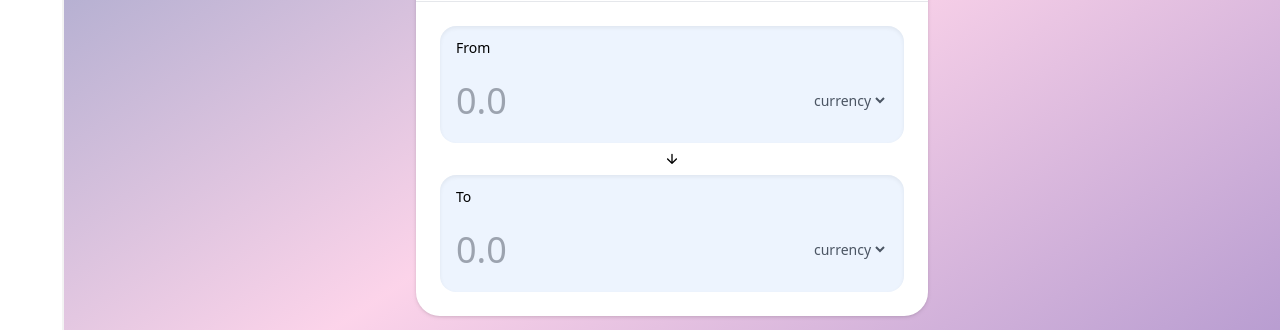
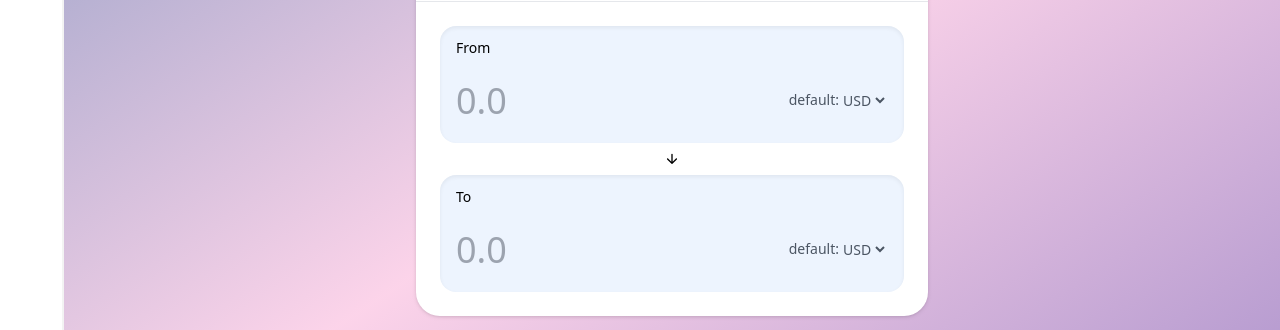
Before and after one commit to fr1j0/wallet, a React (Create React App) app: page /exchange in a window 1280 px wide. Shown: the part 294-624 px from the top of the page. Built offline with nearby package versions, Linux system fonts and the light colour scheme; data requests are answered from the project's data file.

Commit message:
Currency select extracted as component

```diff
--- a/db.json
+++ b/db.json
@@ -31,6 +31,6 @@
     }
   ],
   "config": {
-    "defaultCurrency": "EUR"
+    "defaultCurrency": "USD"
   }
 }
--- a/src/App.tsx
+++ b/src/App.tsx
@@ -3,20 +3,16 @@ import { BrowserRouter as Router } from "react-router-dom";
 import Header from "./components/header";
 import RouteContent from "./components/routeContent";
 import Sidebar from "./components/sidebar";
-import { set as setCurrencies } from "./reducers/currencyReducer";
+import { fetchConfig } from "./reducers/configReducer";
+import { fetchCurrencies } from "./reducers/currencyReducer";
 import { useAppDispatch } from "./store";
 
 function App() {
   const dispatch = useAppDispatch();
 
   useEffect(() => {
-    const fetchCurrencies = async () => {
-      const res = await fetch("http://localhost:4000/currency");
-      const fetchedCurrencies = await res.json();
-
-      dispatch(setCurrencies(fetchedCurrencies));
-    };
-    fetchCurrencies();
+    dispatch(fetchConfig());
+    dispatch(fetchCurrencies());
   }, []);
 
   return (
--- /dev/null
+++ b/src/components/currencySelect/currencySelect.tsx
@@ -0,0 +1,46 @@
+import React, { SyntheticEvent, useEffect, useState } from "react";
+import { useSelector } from "react-redux";
+import { selectConfig } from "../../reducers/configReducer";
+import { selectCurrencies } from "../../reducers/currencyReducer";
+
+type Props = {
+  onChange: (currency: string) => void;
+};
+
+const CurrencySelect = ({ onChange }: Props) => {
+  const config = useSelector(selectConfig);
+  const currencies = useSelector(selectCurrencies);
+  const [defaultCurrency, setDefaultCurrency] = useState("");
+
+  useEffect(() => {
+    if (config.defaultCurrency) {
+      setDefaultCurrency(config.defaultCurrency);
+    }
+  }, [config]);
+
+  const handleOnchange = (e: SyntheticEvent<HTMLSelectElement, Event>) => {
+    const currency = (e.target as HTMLSelectElement).value;
+    onChange(currency);
+    setDefaultCurrency(currency);
+  };
+
+  return (
+    <span className="flex items-center">
+      <span className="text-sm font-normal">default:</span>
+      <select
+        name="currency"
+        className="text-sm bg-transparent focus:outline-none"
+        value={defaultCurrency}
+        onChange={handleOnchange}
+      >
+        {currencies.map((currency, index) => (
+          <option key={index} value={currency.id}>
+            {currency.id}
+          </option>
+        ))}
+      </select>
+    </span>
+  );
+};
+
+export default CurrencySelect;
--- /dev/null
+++ b/src/components/currencySelect/index.ts
@@ -0,0 +1,3 @@
+import CurrencySelect from "./currencySelect";
+
+export default CurrencySelect;
--- a/src/components/dashboard/dashboard.tsx
+++ b/src/components/dashboard/dashboard.tsx
@@ -1,35 +1,20 @@
-import React, { SyntheticEvent, useEffect, useState } from "react";
+import React, { useEffect } from "react";
 import { useDispatch, useSelector } from "react-redux";
 import { fetchAccounts, selectAccounts } from "../../reducers/accountsReducer";
-import {
-  fetchConfig,
-  selectConfig,
-  updateConfig,
-} from "../../reducers/configReducer";
-import { RootState } from "../../reducers/rootReducer";
+import { updateConfig } from "../../reducers/configReducer";
+import CurrencySelect from "../currencySelect";
 import Pod from "../pod";
 
 const Dashboard = () => {
   const dispatch = useDispatch();
-  const [defaultCurrency, setDefaultCurrency] = useState("");
   const accounts = useSelector(selectAccounts);
-  const config = useSelector(selectConfig);
-  const currencies = useSelector((state: RootState) => state.currencies.value);
 
   useEffect(() => {
-    setDefaultCurrency(config.defaultCurrency);
-  }, [config.defaultCurrency]);
-
-  useEffect(() => {
-    dispatch(fetchConfig());
     dispatch(fetchAccounts());
   }, []);
 
-  const handleDefaultCurrencyChange = (
-    e: SyntheticEvent<HTMLSelectElement, Event>
-  ) => {
-    const newDefaultCurrency = (e.target as HTMLSelectElement).value;
-    dispatch(updateConfig({ defaultCurrency: newDefaultCurrency }));
+  const handleCurrencyChange = (currency: string) => {
+    dispatch(updateConfig({ defaultCurrency: currency }));
   };
 
   return (
@@ -44,21 +29,7 @@ const Dashboard = () => {
             placeholder="0.0"
             // value={totalBalance}
           />
-          <span className="flex items-center">
-            <span className="text-sm font-normal">default:</span>
-            <select
-              name="currency"
-              className="text-sm bg-transparent focus:outline-none"
-              value={defaultCurrency}
-              onChange={handleDefaultCurrencyChange}
-            >
-              {currencies.map((currency, index) => (
-                <option key={index} value={currency.id}>
-                  {currency.id}
-                </option>
-              ))}
-            </select>
-          </span>
+          <CurrencySelect onChange={handleCurrencyChange} />
         </div>
       </div>
       <div className="w-full flex justify-center my-4"></div>
--- a/src/components/deposit/deposit.tsx
+++ b/src/components/deposit/deposit.tsx
@@ -1,7 +1,13 @@
 import React from "react";
+import CurrencySelect from "../currencySelect";
 import Pod from "../pod";
 
 const Deposit = () => {
+  const handleCurrencyChange = (currency: string) => {
+    console.log("currenct", currency);
+    // dispatch(updateConfig({ defaultCurrency: currency }));
+  };
+
   return (
     <Pod title="Deposit" description="Select currency and payment method">
       <div className="w-full rounded-2xl py-3 px-4 bg-blue-100 bg-opacity-50 shadow-innerpod">
@@ -9,23 +15,10 @@ const Deposit = () => {
         <div className="w-full text-4xl font-bold text-gray-600 flex justify-between">
           <input
             type="number"
-            min="1"
-            max="100000"
             className="appearance-none bg-transparent border-none shadow-none w-4/5 py-2 pr-3 text-gray-700 leading-tight focus:outline-none"
             placeholder="0.0"
           />
-          <select
-            name="currency"
-            className="text-sm bg-transparent focus:outline-none"
-          >
-            <option value="" disabled selected>
-              currency
-            </option>
-            <option value="eur">EUR</option>
-            <option value="usd">USD</option>
-            <option value="aed">AED</option>
-            <option value="chf">CHF</option>
-          </select>
+          <CurrencySelect onChange={handleCurrencyChange} />
         </div>
       </div>
       <button className="w-full mt-6 bg-purple-700 text-sm text-white p-4 rounded-2xl font-semibold">
--- a/src/components/exchange/exchange.tsx
+++ b/src/components/exchange/exchange.tsx
@@ -1,8 +1,17 @@
 import React from "react";
 import Pod from "../pod";
 import { ReactComponent as ArrowIcon } from "../../assets/icon-arrow.svg";
+import CurrencySelect from "../currencySelect";
 
 const Exchange = () => {
+  const handleCurrencyChangeFrom = (currency: string) => {
+    // dispatch(updateConfig({ defaultCurrency: currency }));
+  };
+
+  const handleCurrencyChangeTo = (currency: string) => {
+    // dispatch(updateConfig({ defaultCurrency: currency }));
+  };
+
   return (
     <Pod title="Exchange" description="Trade currencies">
       <div className="w-full rounded-2xl py-3 px-4 bg-blue-100 bg-opacity-50 shadow-innerpod">
@@ -13,18 +22,7 @@ const Exchange = () => {
             className="appearance-none bg-transparent border-none shadow-none w-4/5 py-2 pr-3 text-gray-700 leading-tight focus:outline-none"
             placeholder="0.0"
           />
-          <select
-            name="currency"
-            className="text-sm bg-transparent focus:outline-none"
-          >
-            <option value="" disabled selected>
-              currency
-            </option>
-            <option value="eur">EUR</option>
-            <option value="usd">USD</option>
-            <option value="aed">AED</option>
-            <option value="chf">CHF</option>
-          </select>
+          <CurrencySelect onChange={handleCurrencyChangeFrom} />
         </div>
       </div>
       <div className="w-full flex justify-center my-2">
@@ -35,23 +33,10 @@ const Exchange = () => {
         <div className="w-full text-4xl font-bold text-gray-600 flex justify-between">
           <input
             type="number"
-            min="1"
-            max="100000"
             className="appearance-none bg-transparent border-none shadow-none w-4/5 py-2 pr-3 text-gray-700 leading-tight focus:outline-none"
             placeholder="0.0"
           />
-          <select
-            name="currency"
-            className="text-sm bg-transparent focus:outline-none"
-          >
-            <option value="" disabled selected>
-              currency
-            </option>
-            <option value="eur">EUR</option>
-            <option value="usd">USD</option>
-            <option value="aed">AED</option>
-            <option value="chf">CHF</option>
-          </select>
+          <CurrencySelect onChange={handleCurrencyChangeTo} />
         </div>
       </div>
     </Pod>
--- a/src/reducers/configReducer.ts
+++ b/src/reducers/configReducer.ts
@@ -31,7 +31,7 @@ export type Config = {
 };
 
 const initialState: Config = {
-  params: { defaultCurrency: "EUR" },
+  params: { defaultCurrency: "" },
   status: "",
 };
 
--- a/src/reducers/currencyReducer.ts
+++ b/src/reducers/currencyReducer.ts
@@ -1,18 +1,40 @@
-import { createSlice } from "@reduxjs/toolkit";
+import { createAsyncThunk, createSlice } from "@reduxjs/toolkit";
+import { RequestStatus } from "./accountsReducer";
+import { RootState } from "./rootReducer";
+
+export const fetchCurrencies = createAsyncThunk(
+  "currency/fetchCurrencies",
+  async () => {
+    const response = await fetch("http://localhost:4000/currency");
+    return response.json();
+  }
+);
 
 export type Currency = { id: string; ratio: number; symbol: string };
 
-const initialState: { value: Currency[] } = { value: [] };
+const initialState: { list: Currency[]; status: RequestStatus } = {
+  list: [],
+  status: "",
+};
 
 const currencySlice = createSlice({
   name: "currency",
   initialState,
-  reducers: {
-    set(state, { payload }) {
-      state.value = payload;
-    },
+  reducers: {},
+  extraReducers: (builder) => {
+    builder.addCase(fetchCurrencies.pending, (state, action) => {
+      state.status = "pending";
+    });
+    builder.addCase(fetchCurrencies.fulfilled, (state, { payload }) => {
+      state.list = payload;
+      state.status = "fulfilled";
+    });
+    builder.addCase(fetchCurrencies.rejected, (state, action) => {
+      state.status = "rejected";
+    });
   },
 });
 
-export const { set } = currencySlice.actions;
+export const selectCurrencies = (state: RootState) => state.currencies.list;
+
 export default currencySlice.reducer;
```
